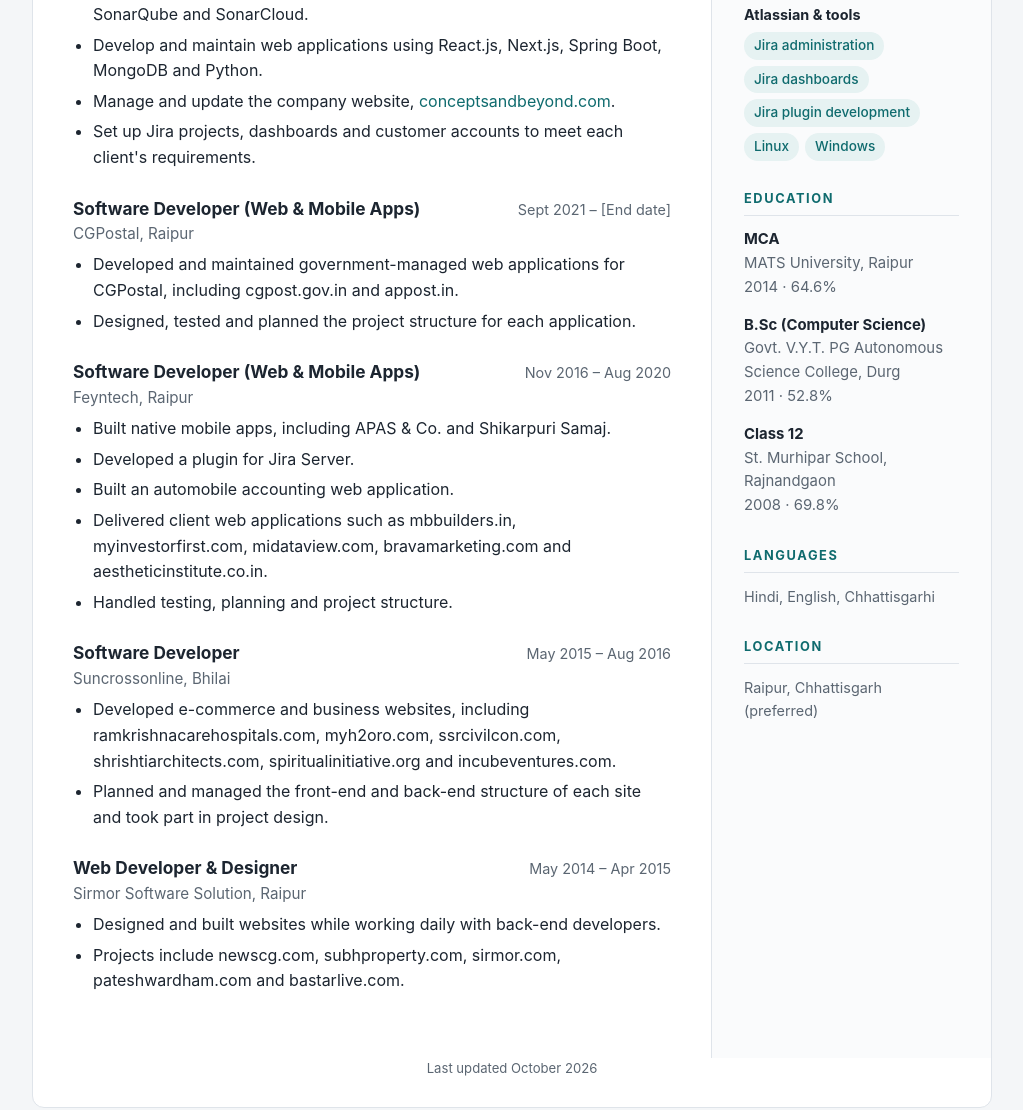
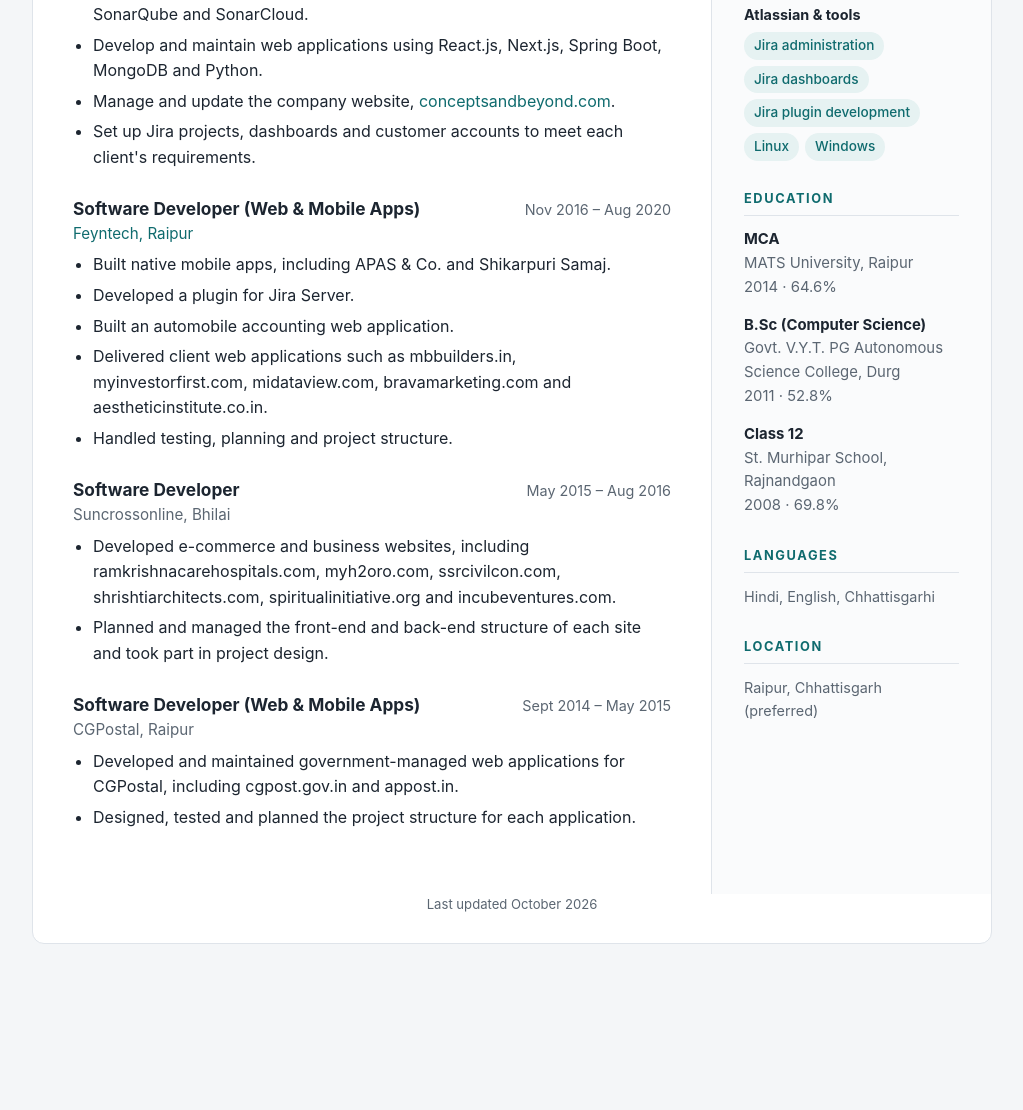
Before and after one commit to khilendra9/khilendra9.github.io, a plain HTML site: page index.html in a window 1280 px wide. Shown: the part 775-1885 px from the top of the page, without its empty margins (128-1151 px from the left). After the commit the page ends 1751 px from the top, so only its background shows below. Drawn offline with Linux system fonts and the light colour scheme.

Commit message:
updated the resumes
updated the resumes

```diff
--- a/index.html
+++ b/index.html
@@ -140,6 +140,7 @@
       <li><a href="mailto:khilendra.sahu443@gmail.com">khilendra.sahu443@gmail.com</a></li>
       <li><a href="tel:+919399419969">+91 93994 19969</a></li>
       <li><a href="https://github.com/khilendra9">github.com/khilendra9</a></li>
+      <li><a href=" https://www.linkedin.com/in/khilendra-sahu/">linkedin.com/in/khilendra-sahu/</a></li>
     </ul>
     <div class="actions">
       <a class="btn primary" href="Khilendra_Kumar_Sahu_Resume.docx" download>Download Resume (.docx)</a>
@@ -159,7 +160,7 @@
       <div class="job">
         <div class="job-head">
           <h3>Software Developer</h3>
-          <span class="date">[Start date] &ndash; Present</span>
+          <span class="date">Sept 2020 &ndash; Present</span>
         </div>
         <p class="company"><a href="https://conceptsandbeyond.com">Concepts &amp; Beyond Inc.</a></p>
         <ul>
@@ -174,21 +175,9 @@
       <div class="job">
         <div class="job-head">
           <h3>Software Developer (Web &amp; Mobile Apps)</h3>
-          <span class="date">Sept 2021 &ndash; [End date]</span>
-        </div>
-        <p class="company">CGPostal, Raipur</p>
-        <ul>
-          <li>Developed and maintained government-managed web applications for CGPostal, including cgpost.gov.in and appost.in.</li>
-          <li>Designed, tested and planned the project structure for each application.</li>
-        </ul>
-      </div>
-
-      <div class="job">
-        <div class="job-head">
-          <h3>Software Developer (Web &amp; Mobile Apps)</h3>
           <span class="date">Nov 2016 &ndash; Aug 2020</span>
         </div>
-        <p class="company">Feyntech, Raipur</p>
+        <p class="company"><a href="http://feyntech.com/">Feyntech, Raipur</a></p>
         <ul>
           <li>Built native mobile apps, including APAS &amp; Co. and Shikarpuri Samaj.</li>
           <li>Developed a plugin for Jira Server.</li>
@@ -210,15 +199,15 @@
         </ul>
       </div>
 
-      <div class="job">
+        <div class="job">
         <div class="job-head">
-          <h3>Web Developer &amp; Designer</h3>
-          <span class="date">May 2014 &ndash; Apr 2015</span>
+          <h3>Software Developer (Web &amp; Mobile Apps)</h3>
+          <span class="date">Sept 2014 &ndash; May 2015</span>
         </div>
-        <p class="company">Sirmor Software Solution, Raipur</p>
+        <p class="company">CGPostal, Raipur</p>
         <ul>
-          <li>Designed and built websites while working daily with back-end developers.</li>
-          <li>Projects include newscg.com, subhproperty.com, sirmor.com, pateshwardham.com and bastarlive.com.</li>
+          <li>Developed and maintained government-managed web applications for CGPostal, including cgpost.gov.in and appost.in.</li>
+          <li>Designed, tested and planned the project structure for each application.</li>
         </ul>
       </div>
     </main>
```
